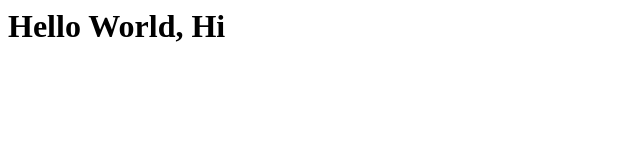
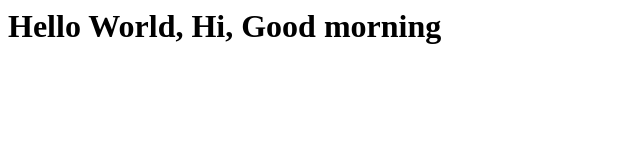
Before and after one commit to Ashen3/frontend-webapp, a plain HTML site: page index.html in a window 1280 px wide. Shown: the whole page, without its empty margins (0-640 px from the left). Drawn offline with Linux system fonts and the light colour scheme.

Commit message:
Latest Update

```diff
--- a/index.html
+++ b/index.html
@@ -5,6 +5,6 @@
     <title>Cloud and Devops</title>
 </head>
 <body>
-    <h1>Hello World, Hi</h1>
+    <h1>Hello World, Hi, Good morning</h1>
 </body>
 </html>
```
